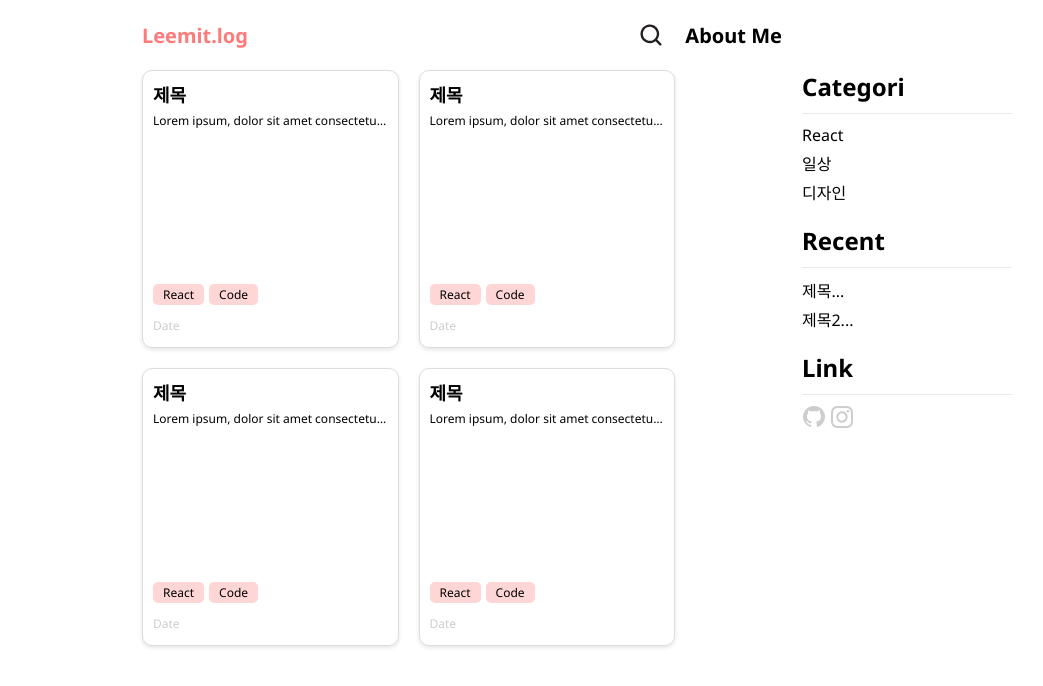
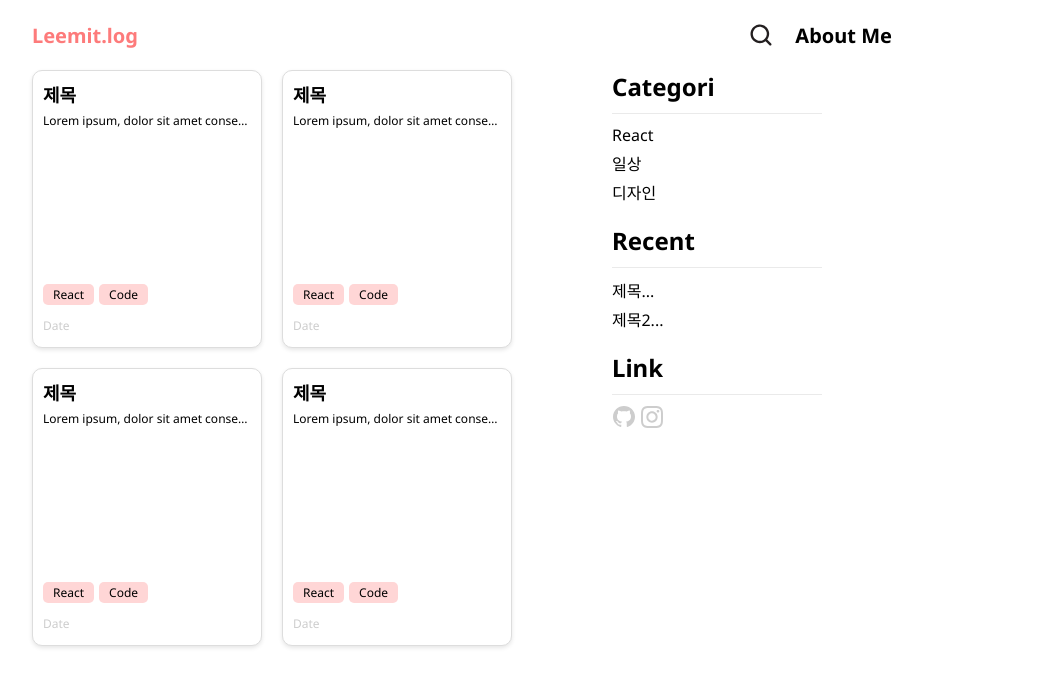
Before and after one commit to GyuHyunA/Devsign, a React (Create React App) app: page / in a window 1280 px wide. Shown: the top 686 px of the page, without its empty margins (178-1221 px from the left). Built offline with nearby package versions, Linux system fonts and the light colour scheme.

Commit message:
nav / home 반응형 추가

```diff
--- a/package.json
+++ b/package.json
@@ -15,6 +15,7 @@
     "@types/styled-components": "^5.1.26",
     "react": "^18.2.0",
     "react-dom": "^18.2.0",
+    "react-responsive": "^9.0.2",
     "react-router-dom": "^6.14.2",
     "react-scripts": "5.0.1",
     "sass": "^1.64.0",
--- a/src/components/uhome/uhome.tsx
+++ b/src/components/uhome/uhome.tsx
@@ -1,32 +1,33 @@
 import React from "react";
 import { styled } from "styled-components";
 import Unav from "../unav/unav";
+import { useMediaQuery } from "react-responsive";
 
-const UHomeStyle = styled.section`
+const UHomeStyle = styled.section<{ isDeskTop?: boolean }>`
   width: 100vw;
-  /* height: 100vh; */
   display: flex;
-  /* justify-content: center; */
-  /* margin: 0 320px; */
   .contents {
     width: 100%;
-    max-width: 850px;
+    max-width: ${(p) => (p.isDeskTop ? 850 + "px" : 30 + "px")};
     min-width: 480px;
-    margin-left: 320px;
+    margin-left: ${(p) => (p.isDeskTop ? 320 + "px" : 210 + "px")};
     display: grid;
     position: relative;
     grid-template-columns: 1fr 1fr;
     gap: 20px;
     place-items: center;
-    margin-right: 127px;
+    margin-right: ${(p) => (p.isDeskTop ? 127 + "px" : 100 + "px")};
   }
 `;
 
 const Uhome: React.FC = () => {
+  const isDeskTop = useMediaQuery({
+    query: `(min-width: 1300px)`,
+  });
   return (
     <>
-      <Unav />
-      <UHomeStyle>
+      <Unav isDeskTop={isDeskTop}/>
+      <UHomeStyle isDeskTop={isDeskTop}>
         <div className="contents">
           <Box />
           <Box />
--- a/src/components/unav/unav.tsx
+++ b/src/components/unav/unav.tsx
@@ -1,12 +1,14 @@
+import { Link } from "react-router-dom";
 import styled from "styled-components";
 
-const UnavStyle = styled.nav`
+const UnavStyle = styled.nav<{ isDeskTop: boolean }>`
   /* width: 100%; */
   height: 70px;
   margin: 0 320px;
   display: flex;
   justify-content: space-between;
   align-items: center;
+  margin: ${(p) => (p.isDeskTop ? 0 + " " + 320 + "px" : 0 + " " + 210 + "px")};
   .logo {
     width: 100px;
     padding: 20px 0;
@@ -46,20 +48,24 @@ const UnavStyle = styled.nav`
   }
 `;
 
-const Unav = () => {
+interface Props {
+  isDeskTop: boolean;
+}
+
+const Unav = ({ isDeskTop }: Props) => {
   return (
-    <UnavStyle>
+    <UnavStyle isDeskTop={isDeskTop}>
       <div className="logo left">
-        <a href="/">Leemit.log</a>
+        <Link to="/">Leemit.log</Link>
       </div>
       <div className="right">
         <div className="input">
           <input type="text" />
-          <a href="/">
+          <Link to="/">
             <img src="assets/Icons/search.svg" alt="" />
-          </a>
+          </Link>
         </div>
-        <a href="/" className="about">
+        <a href="about" className="about">
           About Me
         </a>
       </div>
```
Also changed, not shown: 1 other file (tests, documents, lock files or other folders).
